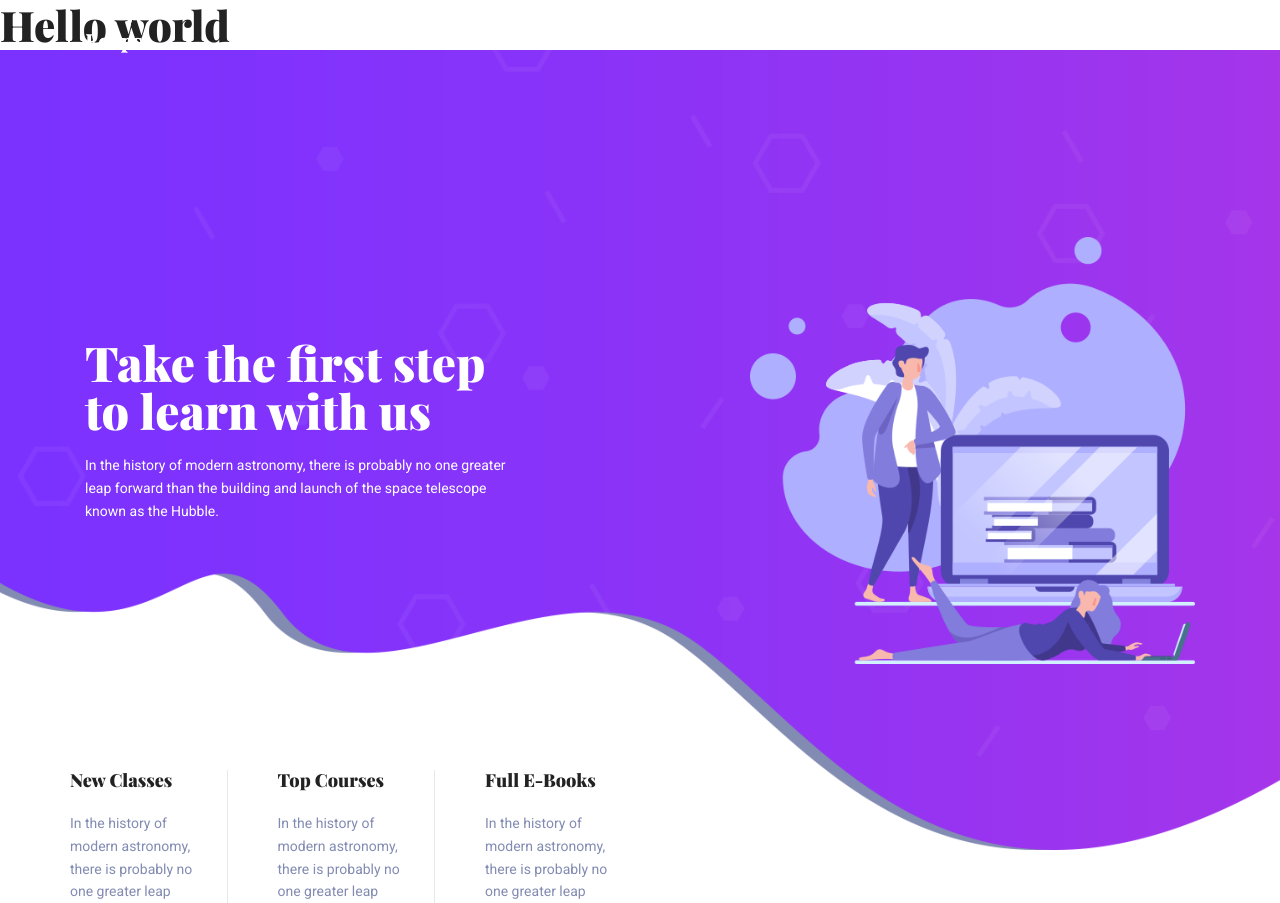
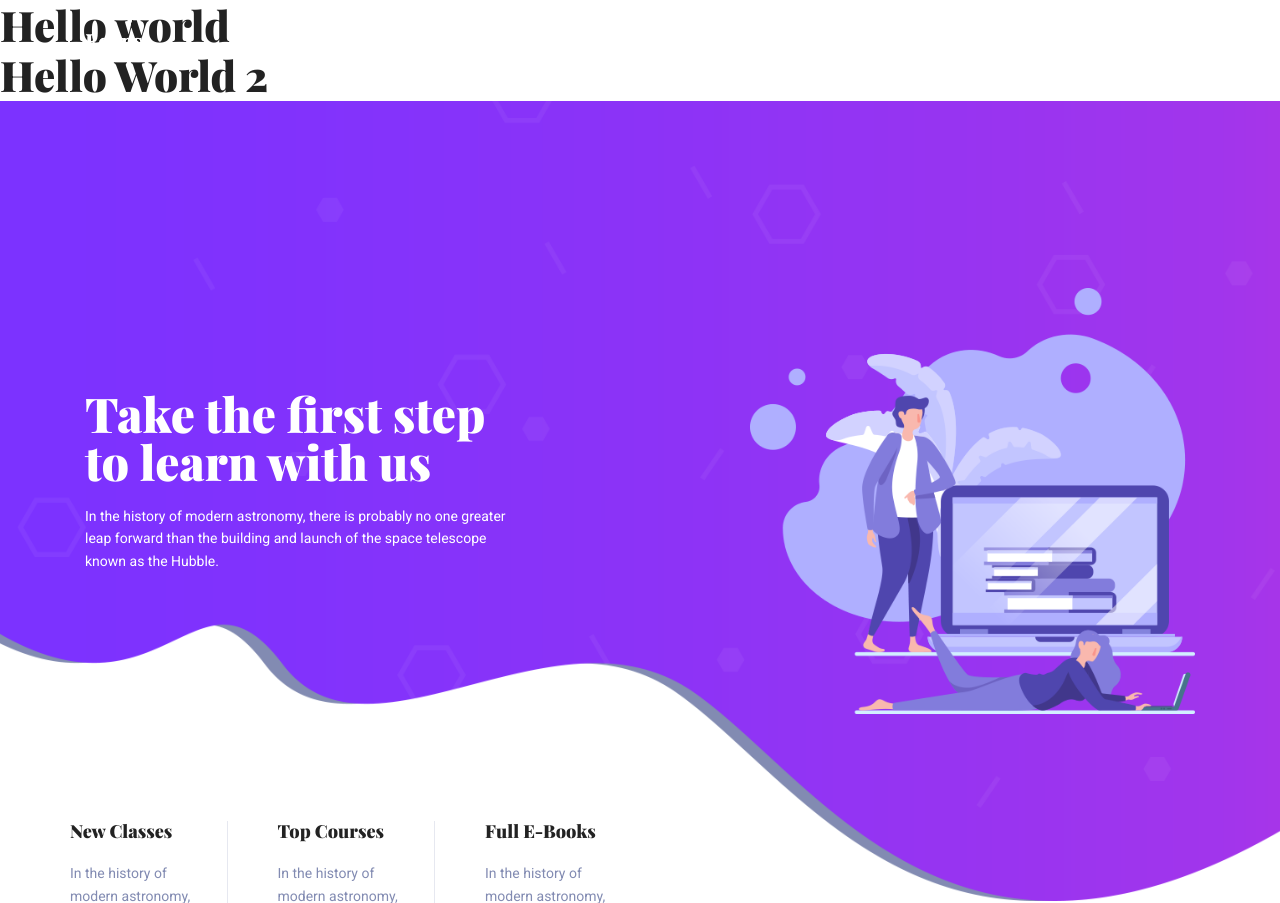
Before and after one commit to HongDuc1209/Web, a Django app: template theblog/templates/home.html in a window 1280 px wide. Shown: the top 903 px of the page. Run offline with Django 3.2, Linux system fonts and the light colour scheme; the template is opened without the code that fills it, so the values that code supplies are empty; some libraries are stand-ins or nearby versions.

Commit message:
Update home.html
add the new h1

```diff
--- a/theblog/templates/home.html
+++ b/theblog/templates/home.html
@@ -2,6 +2,7 @@
 <!DOCTYPE html>
 <html lang="zxx" class="no-js">
 	<h1>Hello world</h1>
+	<h1>Hello World 2</h1>
 <head>
   <!-- Mobile Specific Meta -->
   <meta name="viewport" content="width=device-width, initial-scale=1, shrink-to-fit=no" />
```
